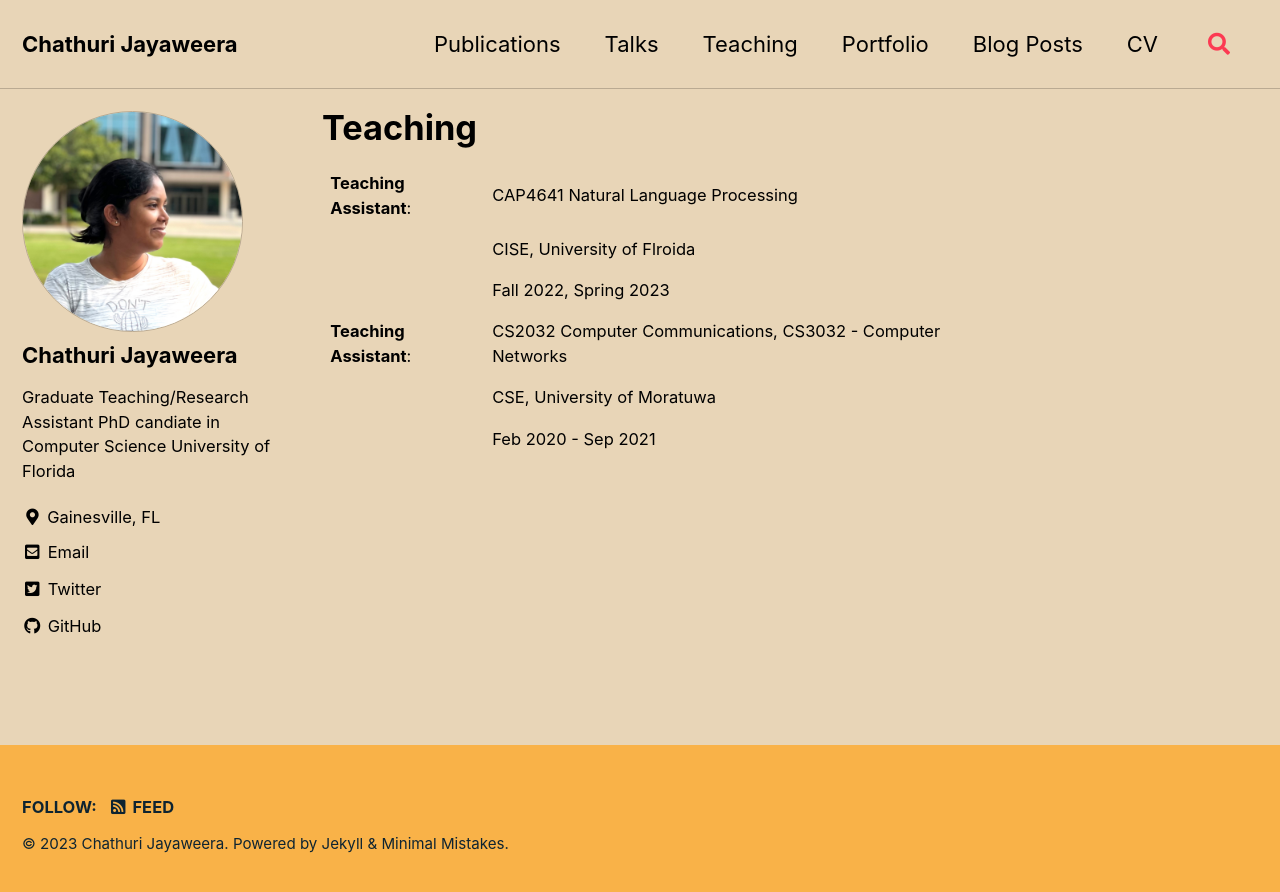
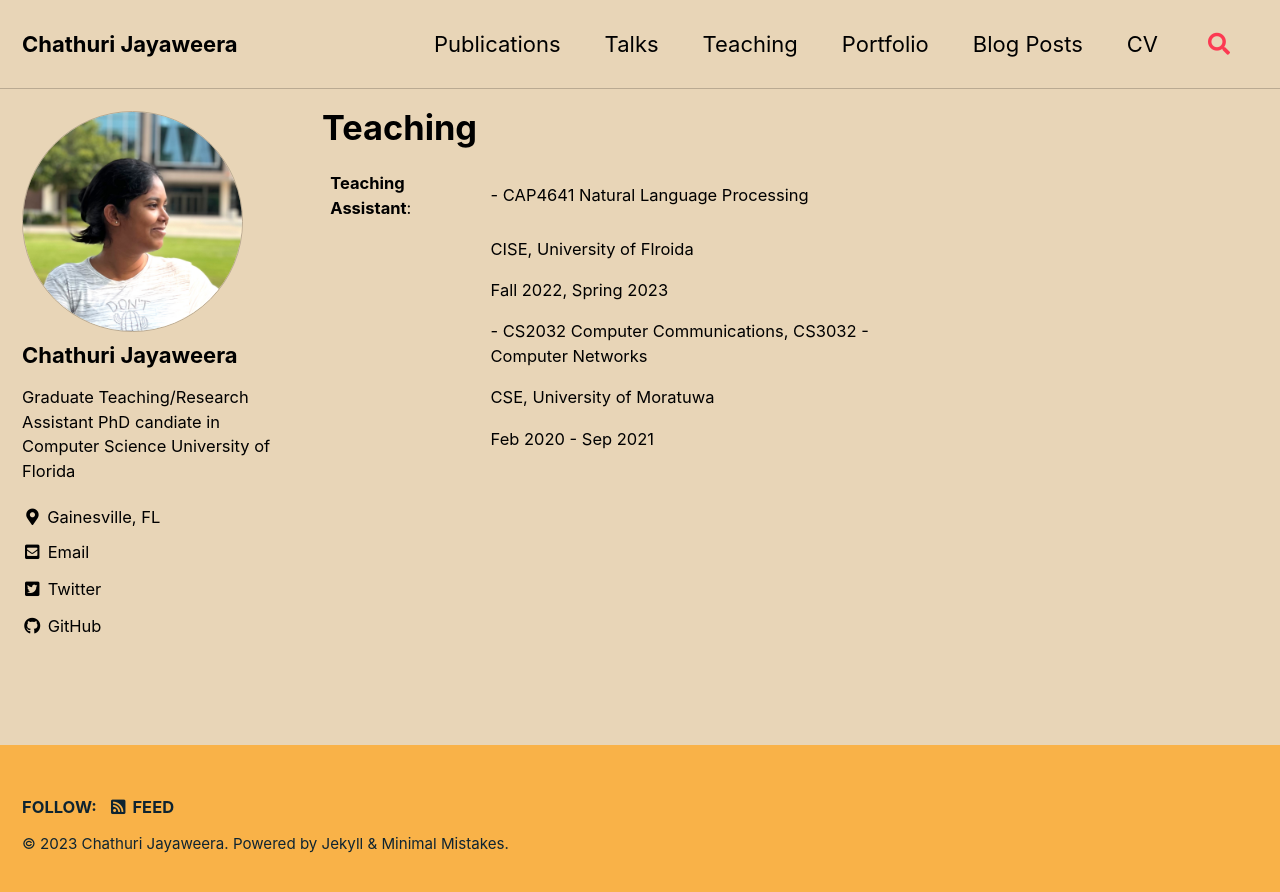
Before and after one commit to chestnutjay/chestnutjay.github.io, a Jekyll site: the page built from _pages/teaching.md, in a window 1280 px wide. Shown: the top 892 px of the page. Built offline with Jekyll 4.4.1, drawn with Linux system fonts in a browser that asks for light colours; cached includes are drawn as plain includes.

Commit message:
edited teaching.md

```diff
--- a/_pages/teaching.md
+++ b/_pages/teaching.md
@@ -10,9 +10,9 @@ td, th {
 }
 </style>
 
-**Teaching Assistant**: | CAP4641 Natural Language Processing
+**Teaching Assistant**: |- CAP4641 Natural Language Processing
                     | CISE, University of Flroida
                     | Fall 2022, Spring 2023
-**Teaching Assistant**: | CS2032 Computer Communications, CS3032 - Computer Networks
+                    |- CS2032 Computer Communications, CS3032 - Computer Networks
                     | CSE, University of Moratuwa
                     | Feb 2020 - Sep 2021
```
